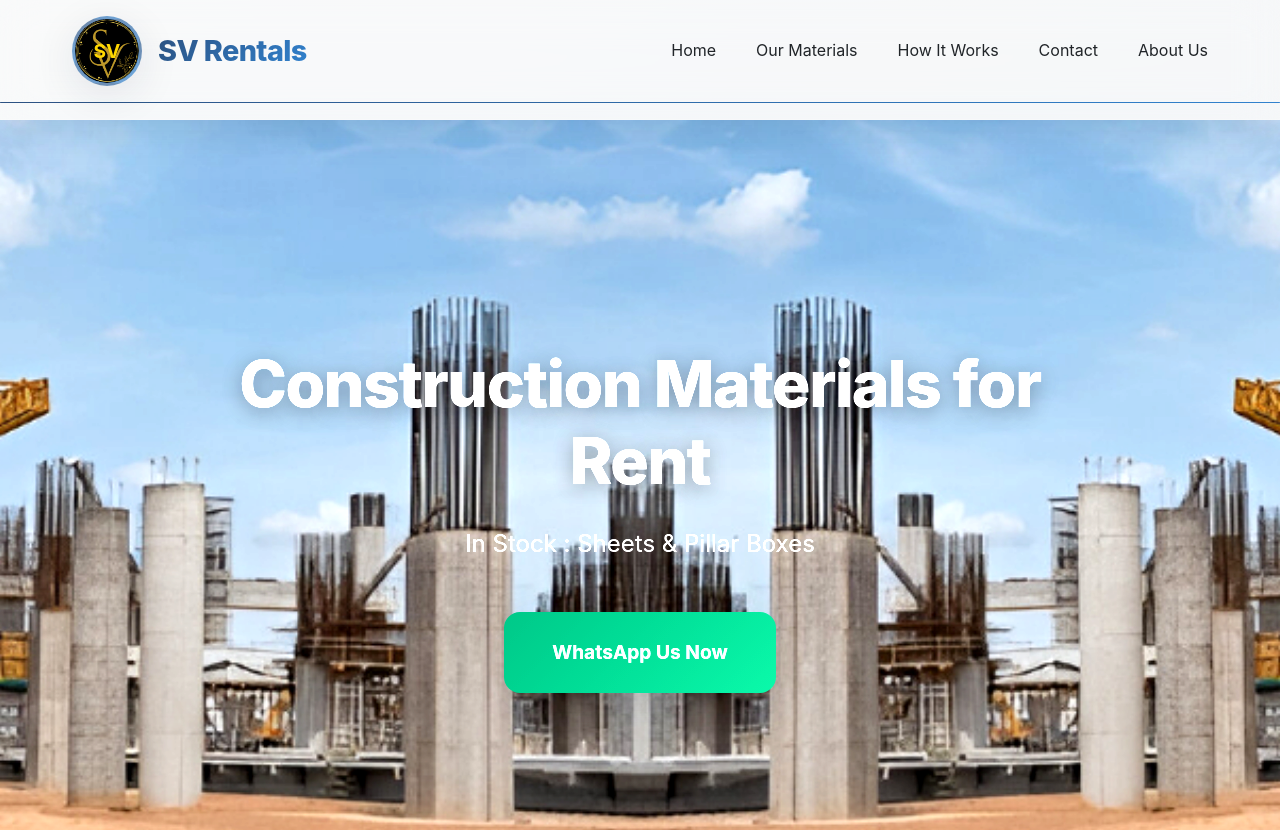
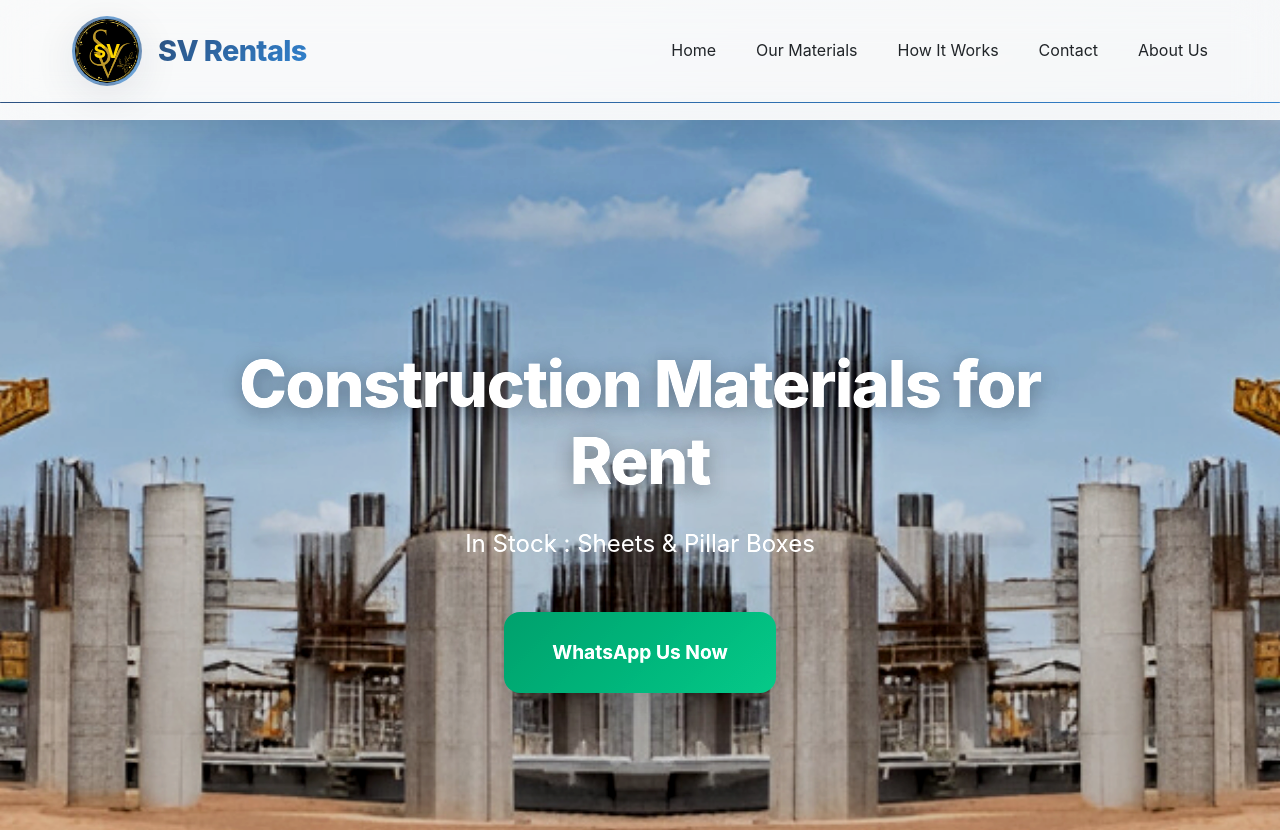
Before and after one commit to gokul3955/sv-rentals, a React (Create React App) app: page / in a window 1280 px wide. Shown: the top 830 px of the page. Built offline with nearby package versions, Linux system fonts and the light colour scheme.

Commit message:
Brightness

```diff
--- a/src/components/HeroBanner.css
+++ b/src/components/HeroBanner.css
@@ -12,7 +12,7 @@
   justify-content: center;
   position: relative;
   overflow: hidden;
-  filter: brightness(1.29) contrast(1.1);
+  filter: brightness(1.05) contrast(1.1);
 }
 
 .hero-banner::before {
```
